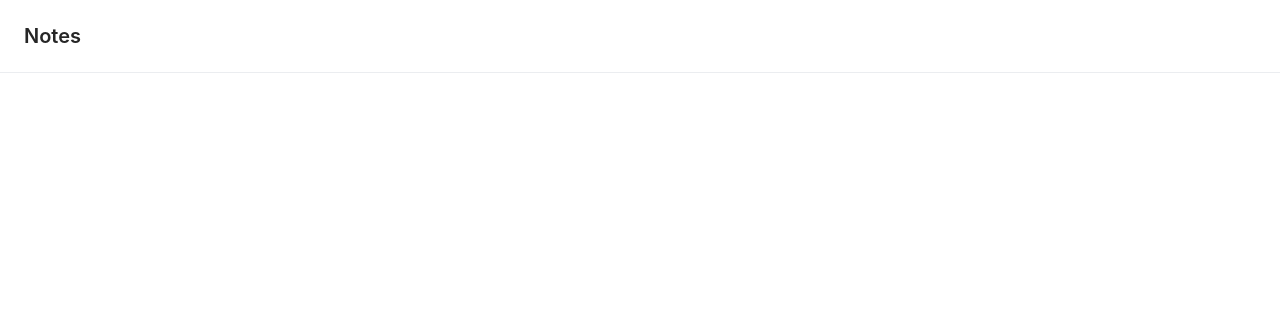
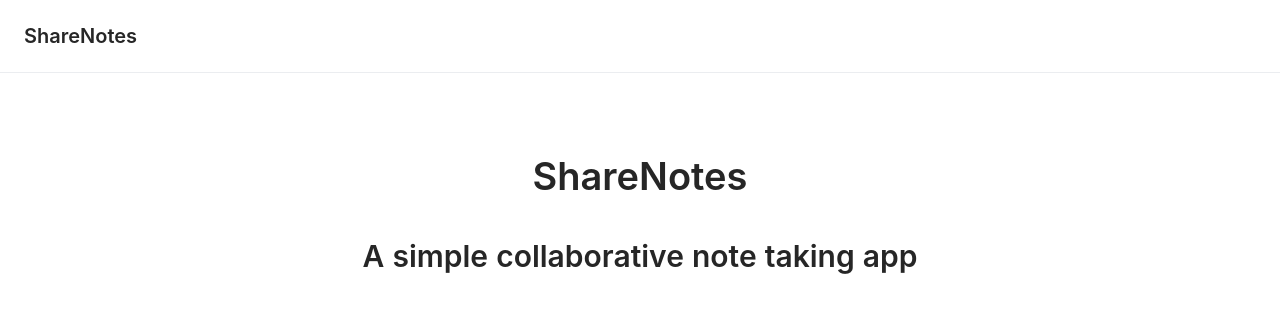
Before and after one commit to DenPeshkov/collaborative-notes-app-client, a React (Create React App) app: page / in a window 1280 px wide. Shown: the top 312 px of the page. Built offline with nearby package versions, Linux system fonts and the light colour scheme.

Commit message:
added Home container

```diff
--- a/src/App.js
+++ b/src/App.js
@@ -1,13 +1,15 @@
 import './App.css';
 import {PageHeader} from "antd";
+import Routes from "./Routes";
 
 function App() {
   return (
       <div className="App">
         <PageHeader
             className="app-header"
-            title="Notes"
+            title="ShareNotes"
         />
+        <Routes/>
       </div>
   );
 }
--- /dev/null
+++ b/src/Routes.js
@@ -0,0 +1,13 @@
+import React from "react";
+import {Route, Switch} from "react-router-dom";
+import Home from "./containers/Home";
+
+export default function Routes() {
+  return (
+      <Switch>
+        <Route exact path="/">
+          <Home/>
+        </Route>
+      </Switch>
+  );
+}
--- /dev/null
+++ b/src/containers/Home.css
@@ -0,0 +1,5 @@
+.Home .content {
+  padding: 80px 0;
+  text-align: center;
+  background-color: white;
+}
--- /dev/null
+++ b/src/containers/Home.js
@@ -0,0 +1,19 @@
+import React from "react";
+import "./Home.css";
+import {Layout, Typography} from "antd";
+
+const {Content} = Layout;
+const {Title} = Typography;
+
+export default function Home() {
+  return (
+      <div className="Home">
+        <Layout className="layout">
+          <Content className="content">
+            <Title>ShareNotes</Title>
+            <Title level={2}>A simple collaborative note taking app</Title>
+          </Content>
+        </Layout>
+      </div>
+  );
+}
```
